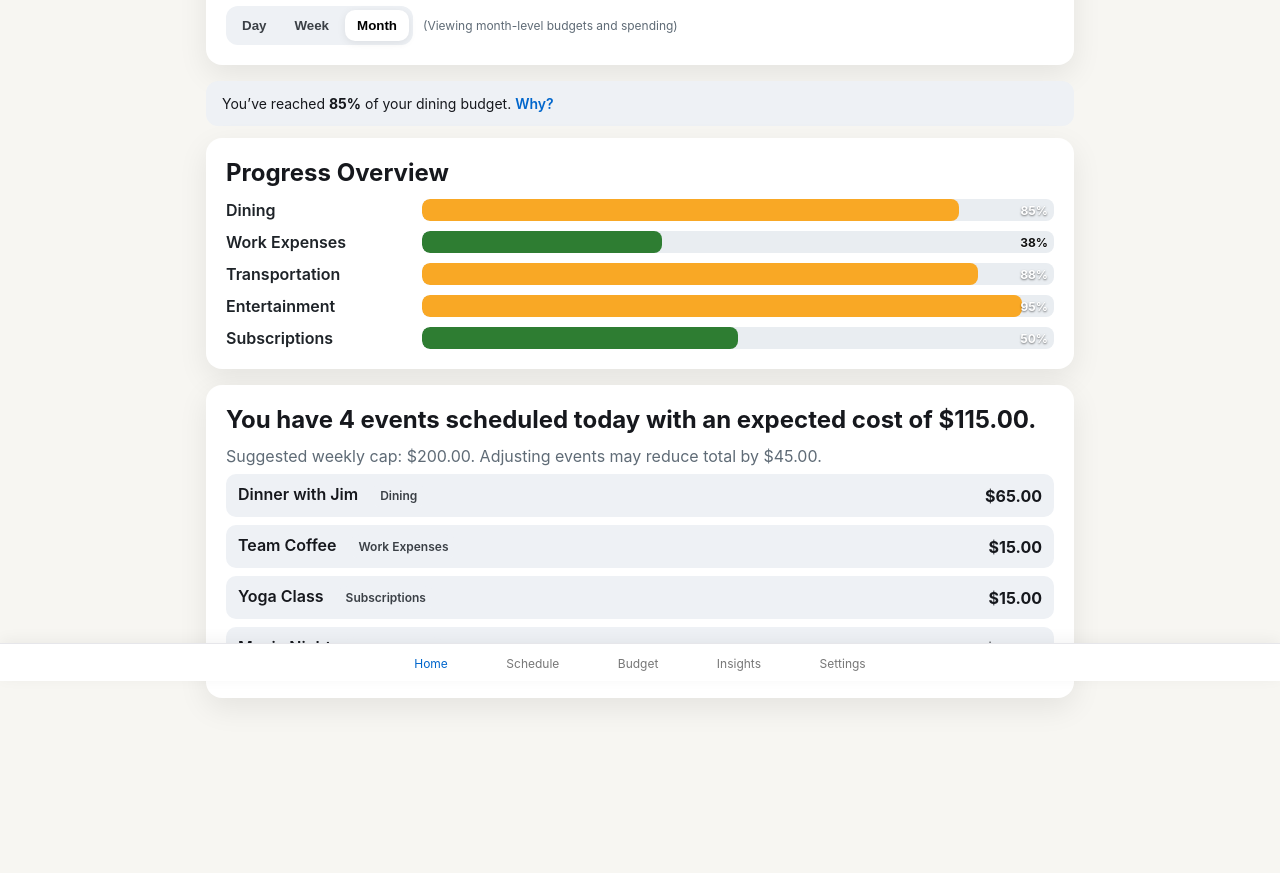
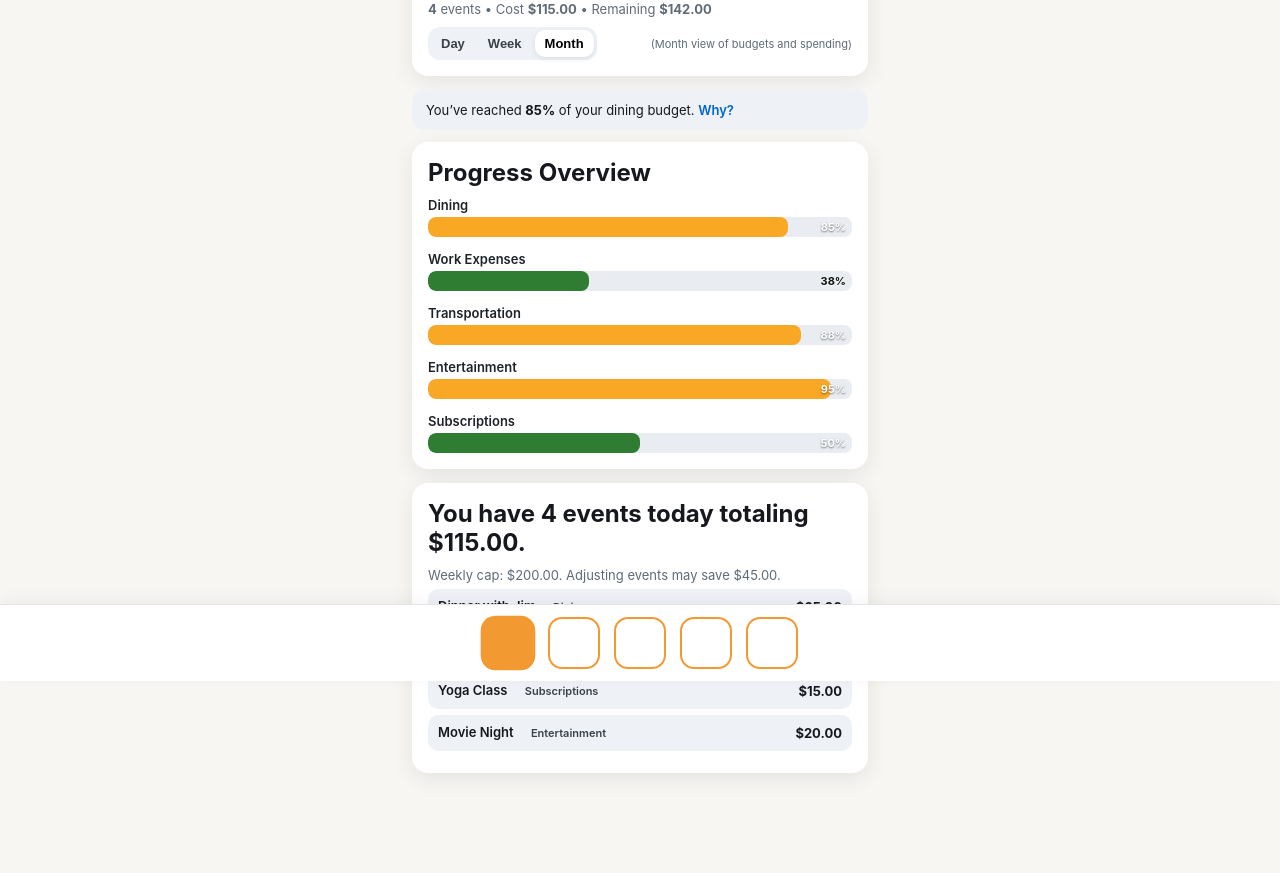
Before and after one commit to michaeltaffe/HVCIbudgetapp, a website: page index.html in a window 1280 px wide. Shown: the part 119-992 px from the top of the page. Before the commit the page ends 957 px from the top, so only its background shows below. Drawn offline with Linux system fonts and the light colour scheme.

Commit message:
Refactor HTML structure and update styles

```diff
--- a/index.html
+++ b/index.html
@@ -1,4 +1,4 @@
- <!DOCTYPE html>
+<!DOCTYPE html>
 <html lang="en">
 <head>
 <meta charset="utf-8" />
@@ -9,7 +9,7 @@
 :root {
   --bg:#f7f6f2; --card:#fff; --ink:#16181d;
   --muted:#5f6b76; --ok:#2e7d32; --warn:#f9a825; --bad:#c62828;
-  --track:#e9edf1; --shadow:0 10px 30px rgba(0,0,0,.08);
+  --track:#e9edf1; --shadow:0 6px 22px rgba(0,0,0,.08);
   --subtle:#eef1f5; --accent:#0066cc;
 }
 *{box-sizing:border-box}
@@ -18,43 +18,45 @@ body{
   font-family:Inter,system-ui,-apple-system,Segoe UI,Roboto,Helvetica,Arial;
   background:var(--bg); color:var(--ink);
 }
-.wrap{max-width:900px;margin:24px auto 140px;padding:0 16px}
+.wrap{max-width:480px;margin:16px auto 100px;padding:0 12px}
 .card{
   background:var(--card);
   border-radius:16px;
-  padding:20px;
+  padding:16px;
   box-shadow:var(--shadow);
-  margin-bottom:16px;
+  margin-bottom:14px;
 }
-h1,h2,h3{margin:0 0 12px}
-.subtitle{color:var(--muted)}
-.pill{display:inline-block;padding:4px 10px;border-radius:999px;background:var(--subtle);color:#3b4046;font-size:12px;margin-left:8px}
+h1,h2,h3{margin:0 0 10px}
+.subtitle{color:var(--muted);font-size:13px}
+.pill{display:inline-block;padding:3px 8px;border-radius:999px;background:var(--subtle);color:#3b4046;font-size:11px;margin-left:6px}
 
 /* Segmented controls */
-.controls{display:flex;align-items:center;gap:10px;margin-top:10px;flex-wrap:wrap}
-.segmented{display:inline-flex;background:var(--subtle);border-radius:12px;padding:4px;gap:4px}
+.controls{display:flex;align-items:center;justify-content:space-between;gap:10px;margin-top:10px;flex-wrap:wrap}
+.segmented{display:inline-flex;background:var(--subtle);border-radius:12px;padding:3px;gap:3px}
 .segmented button{
   appearance:none;border:0;background:transparent;
-  padding:8px 12px;border-radius:10px;font-weight:600;color:#3b4046;cursor:pointer;
+  padding:6px 10px;border-radius:10px;font-weight:600;color:#3b4046;cursor:pointer;
   transition:background .25s;
+  font-size:13px;
 }
 .segmented button.active{
-  background:#fff;color:#000;box-shadow:0 2px 8px rgba(0,0,0,.08)
+  background:#fff;color:#000;box-shadow:0 2px 6px rgba(0,0,0,.08)
 }
-.view-note{font-size:12px;color:var(--muted)}
+.view-note{font-size:11px;color:var(--muted)}
 
 /* Bars */
-.bars{display:grid;grid-template-columns:180px 1fr;gap:10px 16px;align-items:center}
-.label{color:#1e2328;font-weight:600;white-space:nowrap;overflow:hidden;text-overflow:ellipsis}
-.bar{height:22px;background:var(--track);border-radius:8px;position:relative;overflow:hidden;cursor:pointer}
-.fill{height:100%;border-radius:8px;transition:width .45s ease, background .45s ease}
-.pct{position:absolute;right:6px;top:50%;transform:translateY(-50%);font-size:12px;font-weight:700;color:#111;text-shadow:0 1px 0 rgba(255,255,255,.9)}
+.bars{display:grid;grid-template-columns:1fr;gap:14px}
+.bar-wrap{display:flex;flex-direction:column;gap:4px}
+.label{color:#1e2328;font-weight:600;font-size:13px}
+.bar{height:20px;background:var(--track);border-radius:8px;position:relative;overflow:hidden;cursor:pointer}
+.fill{height:100%;border-radius:8px;transition:width .4s ease, background .4s ease}
+.pct{position:absolute;right:6px;top:50%;transform:translateY(-50%);font-size:11px;font-weight:700;color:#111;text-shadow:0 1px 0 rgba(255,255,255,.9)}
 .pct.invert{color:#fff;text-shadow:0 1px 2px rgba(0,0,0,.5)}
 .hint{
   position:absolute;left:0;bottom:130%;
-  background:#111;color:#fff;font-size:12px;
-  padding:6px 8px;border-radius:6px;
-  box-shadow:0 8px 18px rgba(0,0,0,.25);
+  background:#111;color:#fff;font-size:11px;
+  padding:5px 8px;border-radius:6px;
+  box-shadow:0 6px 14px rgba(0,0,0,.2);
   opacity:0;transform:translateY(6px);
   transition:opacity .2s, transform .2s;
   white-space:nowrap;pointer-events:none;
@@ -65,40 +67,40 @@ h1,h2,h3{margin:0 0 12px}
 .context{
   background:var(--subtle);
   border-radius:12px;
-  padding:14px 16px;
-  font-size:14px;
+  padding:12px 14px;
+  font-size:13px;
   margin-bottom:12px;
 }
 .context a{color:var(--accent);font-weight:600;cursor:pointer;text-decoration:none}
-.context-detail{display:none;font-size:13px;color:var(--muted);margin-top:6px;line-height:1.4}
+.context-detail{display:none;font-size:12px;color:var(--muted);margin-top:5px;line-height:1.4}
 
 /* Event list */
-.events .row{display:flex;justify-content:space-between;align-items:center;background:var(--subtle);padding:10px 12px;border-radius:10px;margin:8px 0}
+.events .row{display:flex;justify-content:space-between;align-items:center;background:var(--subtle);padding:8px 10px;border-radius:10px;margin:6px 0;font-size:13px}
 .events .title{font-weight:600}
 .events .amt{font-weight:700}
 
-/* Footer nav */
+/* Footer icons */
 .footer{
   position:fixed;left:0;right:0;bottom:0;
   background:#fff;border-top:1px solid #e6e6ea;
-  padding:10px 16px;box-shadow:0 -3px 15px rgba(0,0,0,.05);
+  padding:12px 16px;box-shadow:0 -3px 15px rgba(0,0,0,.05);
 }
-.nav{
-  display:flex;justify-content:space-around;align-items:center;
-  gap:10px;max-width:500px;margin:0 auto;
+.chips{
+  display:flex;gap:14px;justify-content:center;
 }
-.icon-btn{
-  display:flex;flex-direction:column;align-items:center;justify-content:center;
-  color:#777;font-size:12px;cursor:pointer;transition:color .2s;
+.chip{
+  width:52px;height:52px;border:2px solid #f28e1c;border-radius:14px;opacity:.9;
+  display:flex;align-items:center;justify-content:center;
+  transition:background .2s, transform .2s;
 }
-.icon-btn:hover{color:var(--accent)}
-.icon-btn i{font-size:22px;margin-bottom:2px}
-.icon-btn.active{color:var(--accent)}
+.chip.active{background:#f28e1c;color:#fff;transform:scale(1.05)}
+.chip i{font-size:22px;color:#f28e1c}
+.chip.active i{color:#fff}
 </style>
 </head>
 <body>
 <div class="wrap">
-  <!-- Header Summary -->
+  <!-- Header -->
   <div class="card" id="summary">
     <h1>Time–Budget Dashboard <span class="pill">Demo</span></h1>
     <div class="subtitle" id="summaryText">Loading summary...</div>
@@ -136,22 +138,19 @@ h1,h2,h3{margin:0 0 12px}
   </div>
 </div>
 
-<!-- Footer Nav -->
+<!-- Footer -->
 <div class="footer">
-  <div class="nav">
-    <div class="icon-btn active"><i class="lucide lucide-home"></i><span>Home</span></div>
-    <div class="icon-btn"><i class="lucide lucide-calendar-days"></i><span>Schedule</span></div>
-    <div class="icon-btn"><i class="lucide lucide-piggy-bank"></i><span>Budget</span></div>
-    <div class="icon-btn"><i class="lucide lucide-activity"></i><span>Insights</span></div>
-    <div class="icon-btn"><i class="lucide lucide-settings"></i><span>Settings</span></div>
+  <div class="chips">
+    <div class="chip active"><i class="lucide lucide-home"></i></div>
+    <div class="chip"><i class="lucide lucide-calendar-days"></i></div>
+    <div class="chip"><i class="lucide lucide-piggy-bank"></i></div>
+    <div class="chip"><i class="lucide lucide-activity"></i></div>
+    <div class="chip"><i class="lucide lucide-settings"></i></div>
   </div>
 </div>
 
 <script>
 const DATA = {
-  salary:100000,
-  goal_monthly:833.33,
-  month_label:"June 2024",
   categories:[
     {category:"Dining",budget:150,spent:128},
     {category:"Work Expenses",budget:120,spent:45},
@@ -167,49 +166,38 @@ const DATA = {
   ]
 };
 
-/* Color and Formatting Helpers */
+/* Color helpers */
 function colorFor(p){if(p<70)return'var(--ok)';if(p<100)return'var(--warn)';return'var(--bad)';}
 function fmt(x){return '$'+x.toFixed(2);}
 
-/* Build Summary Header */
-function updateSummary(view){
-  const totalEvents = DATA.events_today.length;
-  const totalCost = DATA.events_today.reduce((a,b)=>a+b.expected,0);
-  const remainingBudget = Math.max(0,DATA.categories.reduce((a,b)=>a+(b.budget-b.spent),0));
-  document.getElementById('summaryText').innerHTML =
-    `<b>${totalEvents}</b> events scheduled • Expected cost <b>${fmt(totalCost)}</b> • Remaining budget <b>${fmt(remainingBudget)}</b>`;
-}
-
-/* Progress Bars */
-function buildBars(){
+/* Build Progress Bars */
+function buildBars(scale){
   const $bars=document.getElementById('bars');
   $bars.innerHTML='';
   DATA.categories.forEach(cat=>{
-    const label=document.createElement('div');
-    label.className='label';
-    label.textContent=cat.category;
-    $bars.appendChild(label);
-
+    const scaledBudget=cat.budget*scale;
+    const scaledSpent=cat.spent*scale;
+    const pctVal=Math.round((scaledSpent/scaledBudget)*100);
+    const barWrap=document.createElement('div');
+    barWrap.className='bar-wrap';
+    const label=document.createElement('div');label.className='label';label.textContent=cat.category;
     const bar=document.createElement('div');bar.className='bar';
     const fill=document.createElement('div');fill.className='fill';
     const pct=document.createElement('div');pct.className='pct';
     const hint=document.createElement('div');hint.className='hint';
     bar.appendChild(fill);bar.appendChild(pct);bar.appendChild(hint);
-    $bars.appendChild(bar);
+    barWrap.appendChild(label);barWrap.appendChild(bar);
+    $bars.appendChild(barWrap);
 
-    const pctVal=Math.round((cat.spent/cat.budget)*100);
     fill.style.width=Math.min(100,pctVal)+'%';
     fill.style.background=colorFor(pctVal);
     pct.textContent=pctVal+'%';
     if(pctVal>=45)pct.classList.add('invert');
-    hint.textContent=`${cat.category}: ${fmt(cat.spent)} of ${fmt(cat.budget)} used. Tooltip data: Forecast savings +${fmt(Math.random()*50+10)}.`;
-
-    bar.addEventListener('mouseenter',()=>{hint.style.opacity='1';});
-    bar.addEventListener('mouseleave',()=>{hint.style.opacity='0';});
+    hint.textContent=`${cat.category}: ${fmt(scaledSpent)} of ${fmt(scaledBudget)} used • Forecast savings +${fmt(Math.random()*50+10)}`;
   });
 }
 
-/* Event Rendering */
+/* Render Events */
 function renderEvents(){
   const $events=document.getElementById('events');
   const $summary=document.getElementById('eventSummary');
@@ -224,17 +212,28 @@ function renderEvents(){
     $events.appendChild(row);
   });
   const total=DATA.events_today.reduce((a,b)=>a+b.expected,0);
-  $summary.innerHTML=`You have <b>${DATA.events_today.length}</b> events scheduled today with an expected cost of <b>${fmt(total)}</b>.`;
-  document.getElementById('capline').textContent="Suggested weekly cap: "+fmt(200)+". Adjusting events may reduce total by "+fmt(45)+".";
+  $summary.innerHTML=`You have <b>${DATA.events_today.length}</b> events today totaling <b>${fmt(total)}</b>.`;
+  document.getElementById('capline').textContent="Weekly cap: "+fmt(200)+". Adjusting events may save "+fmt(45)+".";
 }
 
-/* View Switching */
-function viewHandler(view){
+/* Summary Header */
+function updateSummary(view){
+  const scale=view==='day'?0.05:(view==='week'?0.25:1);
+  const remainingBudget=Math.max(0,DATA.categories.reduce((a,b)=>a+(b.budget-b.spent),0)*scale);
+  const totalEvents = DATA.events_today.length;
+  const totalCost = DATA.events_today.reduce((a,b)=>a+b.expected,0)*scale;
+  document.getElementById('summaryText').innerHTML =
+    `<b>${totalEvents}</b> events • Cost <b>${fmt(totalCost)}</b> • Remaining <b>${fmt(remainingBudget)}</b>`;
+  return scale;
+}
+
+/* View Switch */
+function setView(view){
   document.querySelectorAll('.segmented button').forEach(b=>b.classList.remove('active'));
   document.getElementById('btn-'+view).classList.add('active');
-  document.getElementById('viewNote').textContent=`(Viewing ${view}-level budgets and spending)`;
-  updateSummary(view);
-  buildBars();
+  document.getElementById('viewNote').textContent=`(${view.charAt(0).toUpperCase()+view.slice(1)} view of budgets and spending)`;
+  const scale=updateSummary(view);
+  buildBars(scale);
   renderEvents();
 }
 
@@ -244,11 +243,11 @@ document.getElementById('whyLink').addEventListener('click',()=>{
   d.style.display=d.style.display==='block'?'none':'block';
 });
 
-/* Init */
-document.getElementById('btn-day').addEventListener('click',()=>viewHandler('day'));
-document.getElementById('btn-week').addEventListener('click',()=>viewHandler('week'));
-document.getElementById('btn-month').addEventListener('click',()=>viewHandler('month'));
-viewHandler('month');
+/* Initialize */
+document.getElementById('btn-day').addEventListener('click',()=>setView('day'));
+document.getElementById('btn-week').addEventListener('click',()=>setView('week'));
+document.getElementById('btn-month').addEventListener('click',()=>setView('month'));
+setView('month');
 </script>
 </body>
 </html>
```
